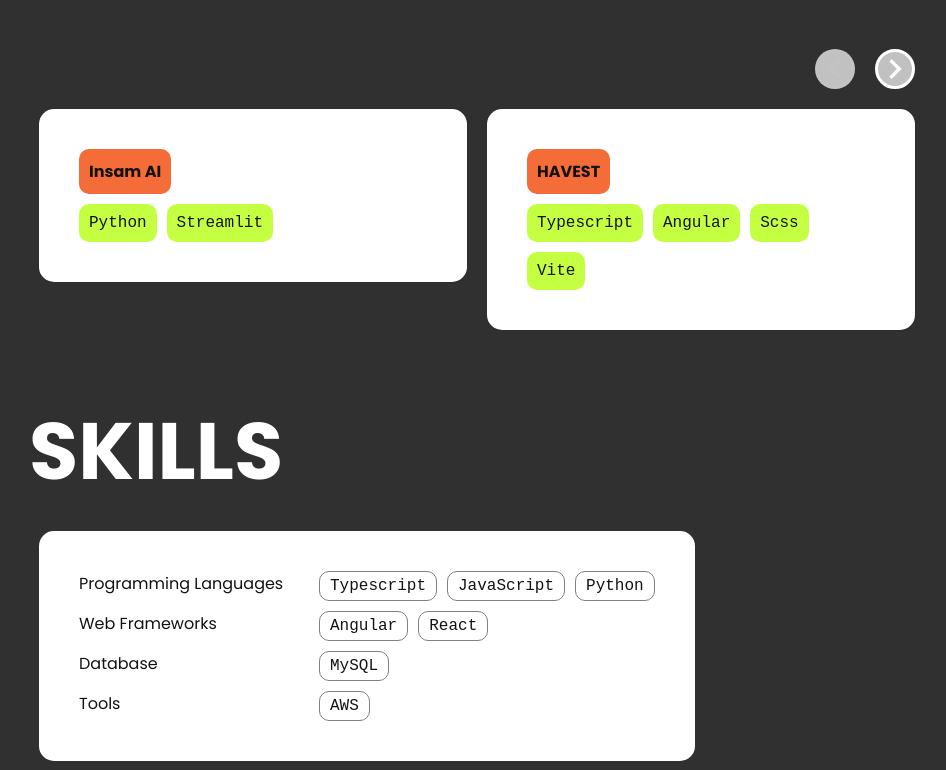
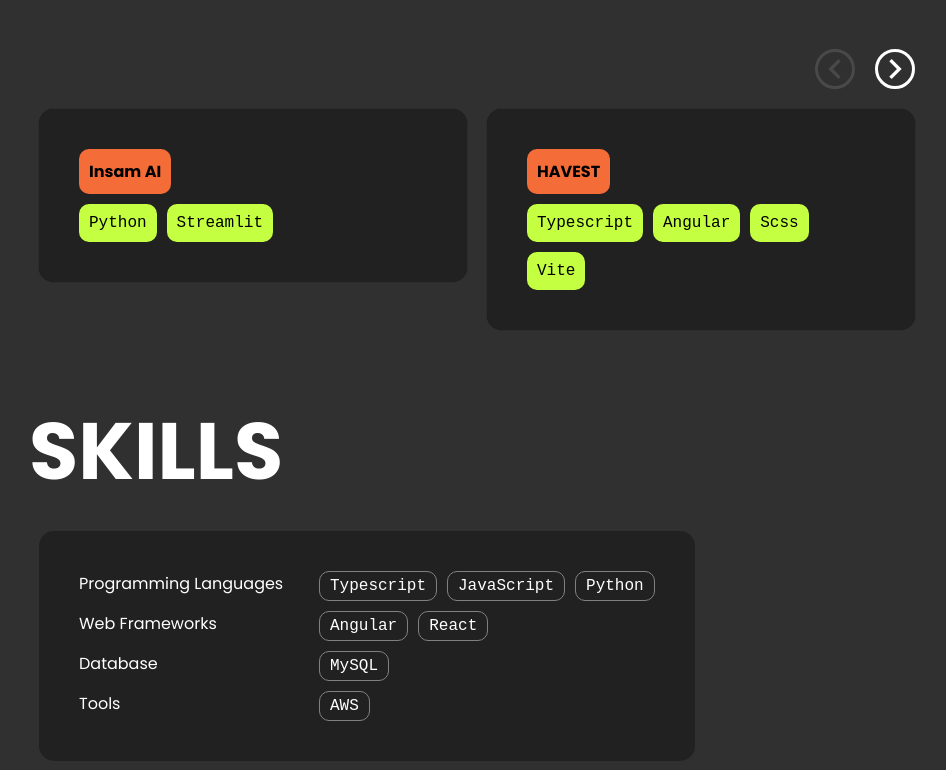
Before and after one commit to davidclimbing/DevFolio, an Angular app: page / in a window 1280 px wide. Shown: the part 1510-2280 px from the top of the page, without its empty margins (163-1109 px from the left). Built offline with nearby package versions, Linux system fonts and the light colour scheme.

Commit message:
styling theme

```diff
--- a/src/app/components/career/career.component.scss
+++ b/src/app/components/career/career.component.scss
@@ -65,7 +65,7 @@
       border-radius: 50%;
       padding: 30px;
       border: 2px solid #808080;
-      background-color: mat.m2-get-color-from-palette($foreground, base);
+      background-color: transparent;
     }
 
     &__image {
--- a/src/app/components/projects/project-card/project-card.component.scss
+++ b/src/app/components/projects/project-card/project-card.component.scss
@@ -28,7 +28,7 @@
       display: flex;
       flex-direction: column;
       box-sizing: border-box;
-      background-color: mat.m2-get-color-from-palette($foreground, base);
+      background-color: mat.m2-get-color-from-palette($background, app-bar);
       padding: 40px;
       border-radius: 15px;
       gap: 10px;
@@ -65,6 +65,7 @@
       padding: 10px;
       border-radius: 10px;
       background-color: rgb(244, 108, 56);
+      color: #000000;
       font-weight: bold;
       display: flex;
       flex-direction: row;
@@ -130,7 +131,9 @@
       font-size: 16px;
       padding: 10px;
       border-radius: 10px;
-      background-color: rgb(244, 108, 56);
+      background-color: transparent;
+      border: 1px solid rgb(244, 108, 56);
+      color: rgb(244, 108, 56);
       font-weight: bold;
 
       &--ko {
@@ -152,6 +155,7 @@
       padding: 10px;
       border-radius: 10px;
       background-color: rgb(197, 255, 65);
+      color: #000000;
     }
 
     &__link-wrap {
--- a/src/app/components/projects/project-details/project-details.component.scss
+++ b/src/app/components/projects/project-details/project-details.component.scss
@@ -16,6 +16,7 @@
     width: 100%;
     padding: 20px;
     box-sizing: border-box;
+    background-color: mat.m2-get-color-from-palette($background, background);
 
     &__close {
       position: absolute;
@@ -25,13 +26,14 @@
       background-color: transparent;
       border: none;
       cursor: pointer;
+      color: mat.m2-get-color-from-palette($foreground, base);
     }
 
     &__wrap {
       display: flex;
       flex-direction: column;
       box-sizing: border-box;
-      background-color: mat.m2-get-color-from-palette($foreground, base);
+      background-color: mat.m2-get-color-from-palette($background, background);
       padding: 40px;
       gap: 10px;
       width: 100%;
@@ -74,19 +76,23 @@
       flex-direction: column;
       box-sizing: border-box;
       gap: 10px;
+      color: mat.m2-get-color-from-palette($foreground, base);
     }
 
     &__description {
-
+      color: mat.m2-get-color-from-palette($foreground, base);
     }
 
     &__role-wrap {
+      color: mat.m2-get-color-from-palette($foreground, base);
+
       ul {
         padding-left: 15px;
       }
     }
 
     &__role {
+      color: mat.m2-get-color-from-palette($foreground, base);
       word-break: keep-all;
     }
 
@@ -98,6 +104,7 @@
 
     &__result {
       word-break: keep-all;
+      color: mat.m2-get-color-from-palette($foreground, base);
     }
 
     &__card {
@@ -129,6 +136,7 @@
       font-size: 16px;
       padding: 10px;
       border-radius: 10px;
+      color: mat.m2-get-color-from-palette($foreground, base);
       background-color: rgb(197, 255, 65);
     }
 
@@ -141,7 +149,7 @@
     }
 
     &__link {
-      color: rgb(21, 19, 18);
+      color: #000000;
       display: flex;
       align-items: center;
       text-decoration: none;
--- a/src/app/components/projects/projects.component.scss
+++ b/src/app/components/projects/projects.component.scss
@@ -80,7 +80,7 @@
 
     &__arrow {
       position: relative;
-      background-color: mat.m2-get-color-from-palette($foreground, secondary-text);
+      background-color: transparent;
       border-radius: 50%;
       border: 3px solid mat.m2-get-color-from-palette($foreground, base);
       cursor: pointer;
@@ -98,16 +98,16 @@
 
       &:hover {
         span {
-          color: mat.m2-get-color-from-palette($background, hover);
+          color: mat.m2-get-color-from-palette($background, disabled-button);
         }
       }
 
       &:disabled {
-        border-color: mat.m2-get-color-from-palette($background, hover);
+        border-color: mat.m2-get-color-from-palette($background, disabled-button);
         cursor: default;
 
         span {
-          color: mat.m2-get-color-from-palette($background, hover);
+          color: mat.m2-get-color-from-palette($background, disabled-button);
         }
       }
     }
--- a/src/app/components/skills/skills.component.scss
+++ b/src/app/components/skills/skills.component.scss
@@ -35,7 +35,7 @@
     &__content-wrap {
       display: flex;
       flex-direction: column;
-      background-color: mat.m2-get-color-from-palette($foreground, base);
+      background-color: mat.m2-get-color-from-palette($background, app-bar);
       border-radius: 15px;
       margin-left: 10px;
       padding: 40px;
@@ -55,6 +55,7 @@
       width: 220px;
       display: flex;
       flex-shrink: 0;
+      color: mat.m2-get-color-from-palette($foreground, base);
     }
 
     &__language-name-wrap {
@@ -69,6 +70,7 @@
       border: 1px solid #808080;
       border-radius: 10px;
       padding: 5px 10px;
+      color: mat.m2-get-color-from-palette($foreground, base);
     }
 
     &--sm, &--xs {
--- a/src/app/services/theme.service.ts
+++ b/src/app/services/theme.service.ts
@@ -1,6 +1,5 @@
 import {Injectable, signal, WritableSignal} from '@angular/core';
 import { THEME } from '../schemas/ui';
-import { BehaviorSubject } from 'rxjs';
 
 @Injectable({
   providedIn: 'root'
@@ -8,9 +7,10 @@
 export class ThemeService {
   defaultTheme: string = THEME.DARK;
   themeSignal: WritableSignal<string> = signal(this.defaultTheme);
-  themeSubject: BehaviorSubject<string> = new BehaviorSubject<string>(this.defaultTheme);
 
-  constructor() { }
+  constructor() {
+    this.defaultTheme = localStorage.getItem('theme') ? localStorage.getItem('theme') : this.defaultTheme;
+  }
 
   themeInitialize() {
     document.body.classList.forEach(cls => {
@@ -24,14 +24,14 @@
   }
 
   setTheme(theme: string) {
-    theme ? this.defaultTheme = theme : this.defaultTheme;
+    this.themeSignal.update(() => theme ? theme : this.defaultTheme);
     document.body.classList.forEach(cls => {
       if (cls.startsWith('theme')) {
         document.body.classList.remove(cls);
       }
     })
 
-    document.body.classList.add(`theme-${this.defaultTheme}`);
-    localStorage.setItem('theme', this.defaultTheme);
+    document.body.classList.add(`theme-${this.themeSignal()}`);
+    localStorage.setItem('theme', this.themeSignal());
   }
 }
```
